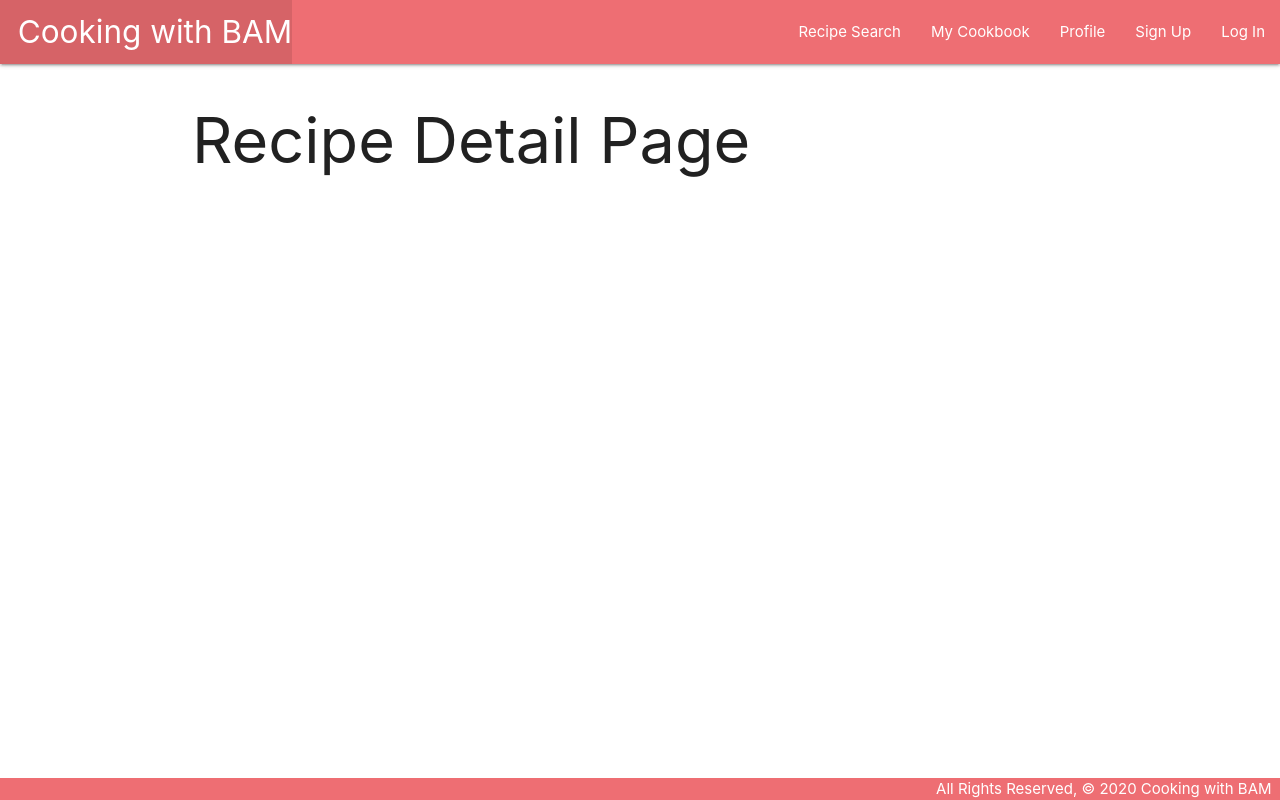
After one commit to BSacco0674/cookbook, a Django app: page /detail/ in a window 1280 px wide. The commit adds this page. Run offline with Django 3.2, Linux system fonts and the light colour scheme.

Commit message:
add base template

```diff
--- /dev/null
+++ b/main_app/static/css/style.css
@@ -0,0 +1,14 @@
+body {
+    display: flex;
+    min-height: 100vh;
+    flex-direction: column;
+  }
+
+  main {
+    flex: 1 0 auto;
+  }
+
+  footer.page-footer {
+    padding-top: 0;
+    text-align: right;
+  }
--- /dev/null
+++ b/main_app/templates/base.html
@@ -0,0 +1,39 @@
+{% load static %}
+
+<!DOCTYPE html>
+<html lang="en">
+<head>
+  <meta charset="UTF-8">
+  <meta name="viewport" content="width=device-width, initial-scale=1.0">
+  <meta http-equiv="X-UA-Compatible" content="ie=edge">
+  <title>Cooking with BAM</title>
+  <link rel="stylesheet" href="https://cdnjs.cloudflare.com/ajax/libs/materialize/1.0.0/css/materialize.min.css">
+  <link rel="stylesheet" type="text/css" href="{% static 'css/style.css' %}">
+  <script src="https://cdnjs.cloudflare.com/ajax/libs/materialize/1.0.0/js/materialize.min.js"></script>
+</head>
+<body>
+  <header class="navbar-fixed">
+    <nav>
+      <div class="nav-wrapper">
+        <ul>
+          <li><a href="/" class="left brand-logo">&nbsp;&nbsp;Cooking with BAM</a></li>
+        </ul>
+        <ul class="right">
+            <li><a href="/search/">Recipe Search</a></li>
+            <li><a href="/recipes/">My Cookbook</a></li>
+            <li><a href="/profile/">Profile</a></li>
+            <li><a href="">Sign Up</a></li>
+            <li><a href="">Log In</a></li>
+        </ul>
+      </div>
+    </nav>
+  </header>
+  <main class="container">
+    {% block content %}
+    {% endblock %}
+  </main>
+  <footer class="page-footer">
+    <div class="right">All Rights Reserved, &copy; 2020 Cooking with BAM &nbsp;</div>
+  </footer>
+</body>
+</html>
--- a/main_app/templates/home.html
+++ b/main_app/templates/home.html
@@ -1,5 +1,7 @@
+{% extends 'base.html' %}
+
 {% block content %}
 
-<h1>Home</h1>
+<h1>Welcome to the World Famous Cooking with BAM Home Page!!!</h1>
 
 {% endblock %}
--- a/main_app/apps.py
+++ b/main_app/templates/recipes/detail.html
@@ -1,5 +1,7 @@
-from django.apps import AppConfig
+{% extends 'base.html' %}
 
+{% block content %}
 
-class MainAppConfig(AppConfig):
-    name = 'main_app'
+<h1>Recipe Detail Page</h1>
+
+{% endblock %}
--- a/main_app/templates/recipes.html
+++ b/main_app/templates/recipes/index.html
@@ -1,3 +1,5 @@
+{% extends 'base.html' %}
+
 {% block content %}
 
 <h1>Recipe List</h1>
--- a/main_app/templates/search.html
+++ b/main_app/templates/search.html
@@ -1,3 +1,5 @@
+{% extends 'base.html' %}
+
 {% block content %}
 
 <h1>Search Page</h1>
--- a/main_app/urls.py
+++ b/main_app/urls.py
@@ -6,4 +6,5 @@ urlpatterns = [
     path('recipes/', views.recipes, name='recipies'),
     path('search/', views.search, name='search'),
     path('profile/', views.profile, name='profile'),
+    path('detail/', views.detail, name='detail'),
 ]
--- a/main_app/views.py
+++ b/main_app/views.py
@@ -6,10 +6,13 @@ def home(request):
   return render(request, 'home.html')
 
 def recipes(request):
-    return render(request, 'recipes.html')
+    return render(request, 'recipes/index.html')
 
 def search(request):
     return render(request, 'search.html')
 
 def profile(request):
     return render(request, 'profile.html')
+
+def detail(request):
+    return render(request, 'recipes/detail.html')
```
